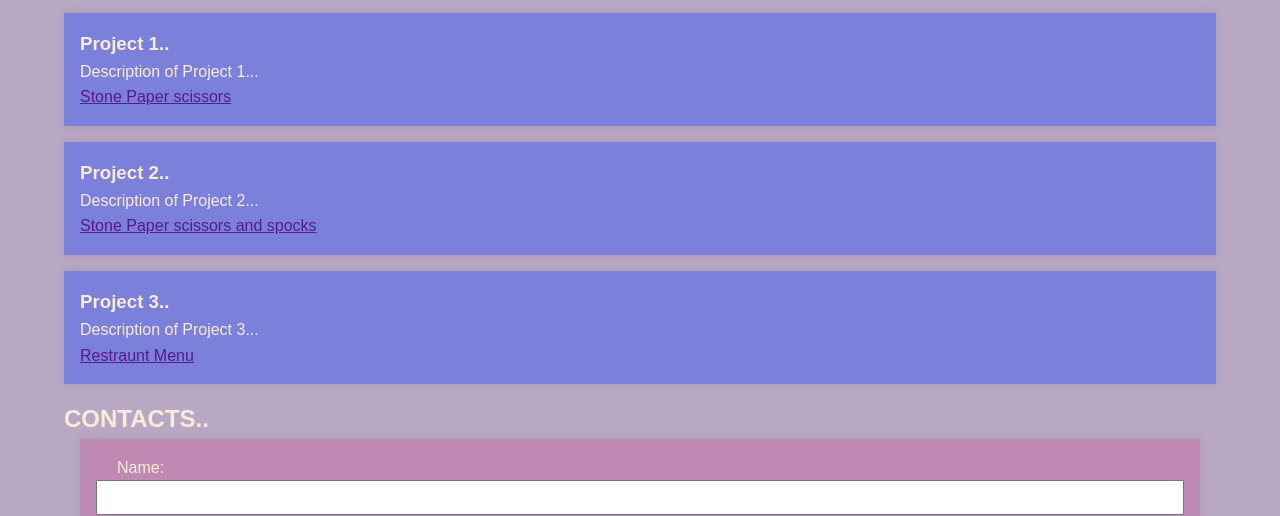
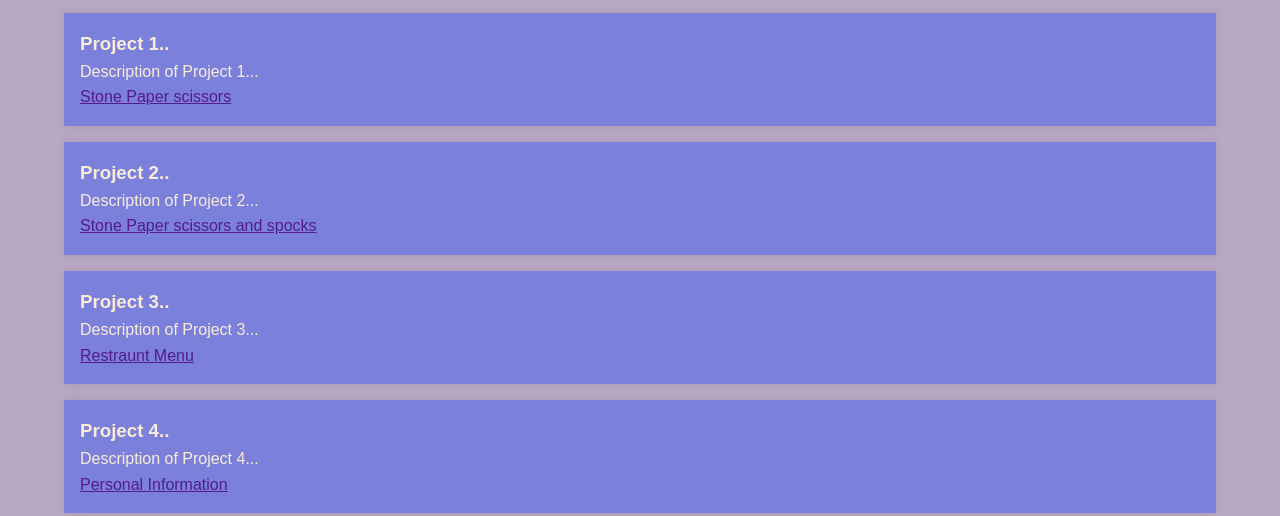
Before and after one commit to vedaantbisht/My-Personal-Information, a plain HTML site: page index.html in a window 1280 px wide. Shown: the part 304-820 px from the top of the page. Drawn offline with Linux system fonts and the light colour scheme.

Commit message:
Update index.html

```diff
--- a/index.html
+++ b/index.html
@@ -46,6 +46,11 @@
         <p>Description of Project 3...</p>
         <a href="" target="_blank">Restraunt Menu</a>
       </div>
+      <div class="Project">
+        <h3>Project 4..</h3>
+        <p>Description of Project 4...</p>
+        <a href="" target="_blank">Personal Information</a>
+      </div>
     </section>
     <section id="third">
       <h1>CONTACTS..</h1>
```
